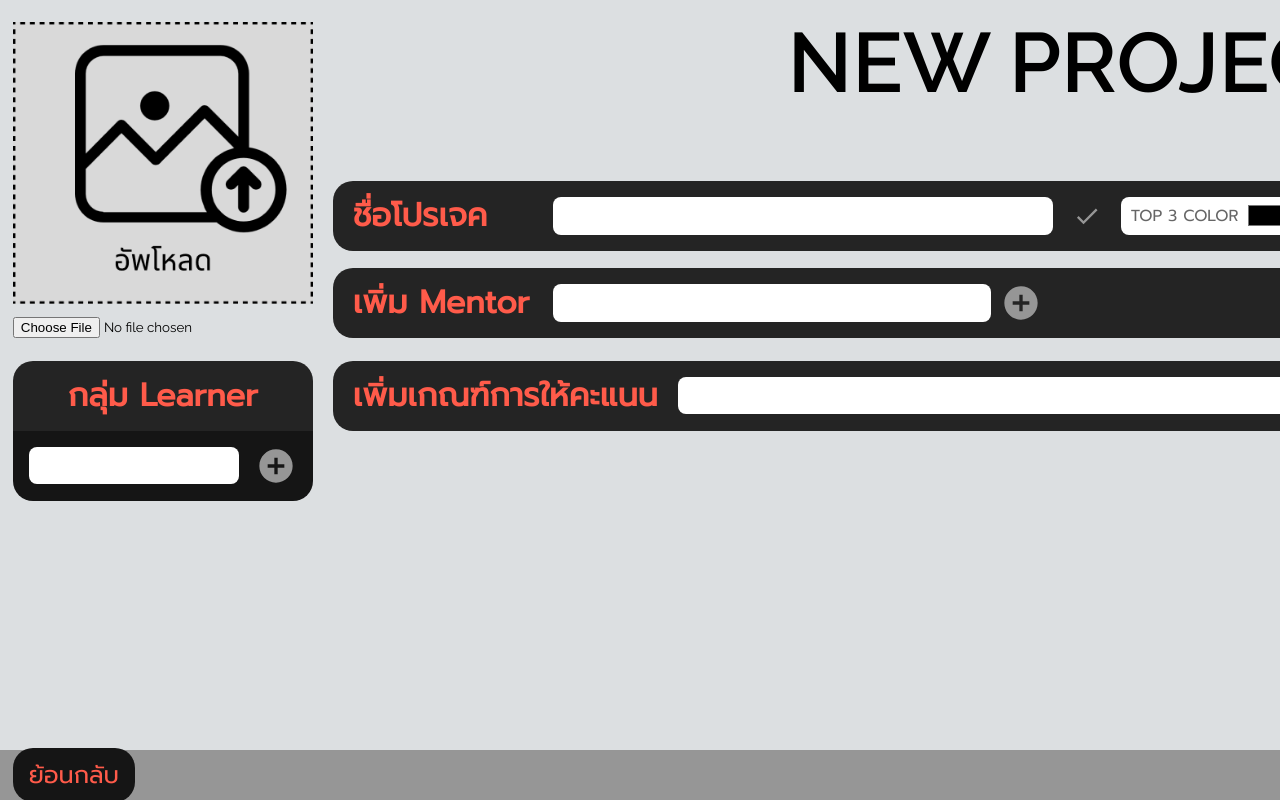
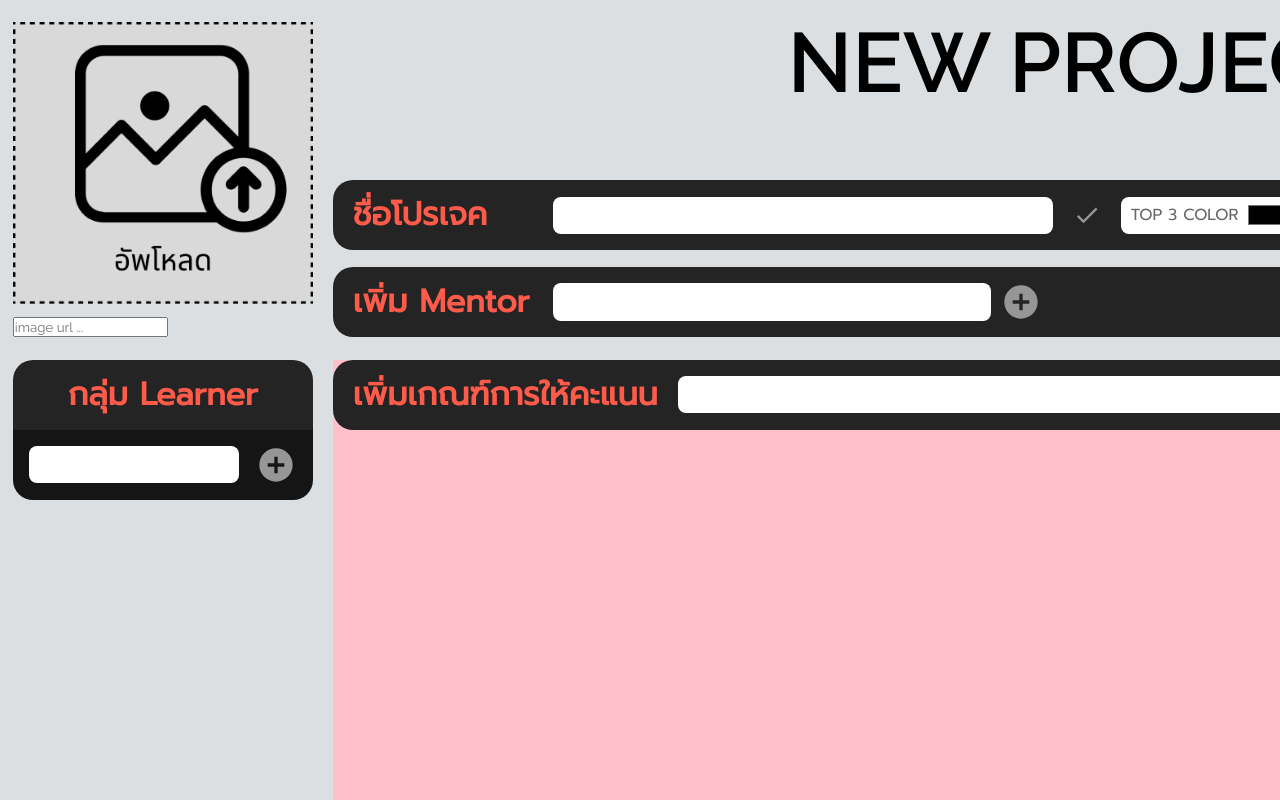
Before and after one commit to Suwipathuesayom/Base-playhouse-leaderboard, a React (Create React App) app: page /new-project in a window 1280 px wide. Shown: the top 800 px of the page. Built offline with nearby package versions, Linux system fonts and the light colour scheme.

Commit message:
firebase new project

```diff
--- a/package.json
+++ b/package.json
@@ -12,6 +12,7 @@
     "@testing-library/react": "^13.3.0",
     "@testing-library/user-event": "^13.5.0",
     "boostrap": "^2.0.0",
+    "firebase": "^9.8.3",
     "react": "^18.1.0",
     "react-bootstrap": "^2.4.0",
     "react-dom": "^18.1.0",
--- a/src/assets/Styles/NewProject.css
+++ b/src/assets/Styles/NewProject.css
@@ -63,8 +63,8 @@
   display: flex;
   justify-content: space-between;
   align-items: center;
-  position: fixed;
-    bottom: 0;
+  /* position: fixed;
+    bottom: 0; */
   height: 5vh;
   min-height: 50px;
   width: 100%;
--- /dev/null
+++ b/src/config/firebase.js
@@ -0,0 +1,23 @@
+import firebase from "firebase/compat/app";
+import "firebase/compat/auth";
+import "firebase/compat/firestore";
+
+// TODO: Add SDKs for Firebase products that you want to use
+// https://firebase.google.com/docs/web/setup#available-libraries
+
+// Your web app's Firebase configuration
+const firebaseConfig = {
+  apiKey: "AIzaSyBvL3pTDjv7ItM2byJ36c934ovoTYyQx1E",
+  authDomain: "base-playhouse-leader-board.firebaseapp.com",
+  projectId: "base-playhouse-leader-board",
+  storageBucket: "base-playhouse-leader-board.appspot.com",
+  messagingSenderId: "500691372149",
+  appId: "1:500691372149:web:980391e8465935b70c903c",
+};
+
+// Initialize Firebase
+!firebase.apps.length ? firebase.initializeApp(firebaseConfig) : firebase.app();
+
+const db = firebase.firestore();
+
+export { firebase, db };
--- a/src/pages/Admin/NewProjectFooter.js
+++ b/src/pages/Admin/NewProjectFooter.js
@@ -1,15 +1,27 @@
 import { Button } from "@mui/material";
+import { db } from "../../config/firebase";
 import React from "react";
 import "../../assets/Styles/NewProject.css";
 
 import color from "../../constant/color";
 
 function NewProjectFooter({ project, setProject }) {
-  const handleSubmitProject = () => {
+  const handleSubmitProject = async () => {
     let tempProject = project;
     tempProject.createdAt = new Date();
     setProject(tempProject);
     console.log(tempProject);
+
+    try {
+      await db
+        .collection("users")
+        .doc("Nh6Zpe910nV0Osc2cBAEMP9CsjJ2")
+        .collection("project")
+        .doc(tempProject.projectName)
+        .set(tempProject);
+    } catch (error) {
+      console.log(error);
+    }
   };
   return (
     <div className="footer">
--- a/src/pages/Admin/NewProjectHeader.js
+++ b/src/pages/Admin/NewProjectHeader.js
@@ -19,20 +19,29 @@ function NewProjectHeader({ project, setProject, header }) {
       <div className="header__upload">
         <img
           src={
-            selectedImage
-              ? URL.createObjectURL(selectedImage)
-              : project.imageUrl
+            selectedImage ? selectedImage : project.imageUrl
+            // selectedImage
+            //   ? URL.createObjectURL(selectedImage)
+            //   : project.imageUrl
           }
           alt="not found"
         />
         <div>
           <input
+            type={"text"}
+            onChange={(event) => {
+              setSelectedImage(event.target.value);
+              handleSelectImage(event.target.value);
+            }}
+            placeholder={"image url ..."}
+          />
+          {/* <input
             type={"file"}
             onChange={(event) => {
               setSelectedImage(event.target.files[0]);
               handleSelectImage(event.target.files[0]);
             }}
-          />
+          /> */}
         </div>
       </div>
       <Box
--- a/src/pages/Admin/NewProjectTask.js
+++ b/src/pages/Admin/NewProjectTask.js
@@ -58,7 +58,15 @@ function NewProjectTask({ project, setProject }) {
   };
 
   return (
-    <Box sx={{ width: "100%", minWidth: 1500, marginLeft: "20px" }}>
+    <Box
+      sx={{
+        width: "100%",
+        minWidth: 1500,
+        marginLeft: "20px",
+        paddingBottom: "50px",
+        backgroundColor: "pink",
+      }}
+    >
       <Stack
         width={"100%"}
         height={"70px"}
```
Also changed, not shown: 1 other file (tests, documents, lock files or other folders).
